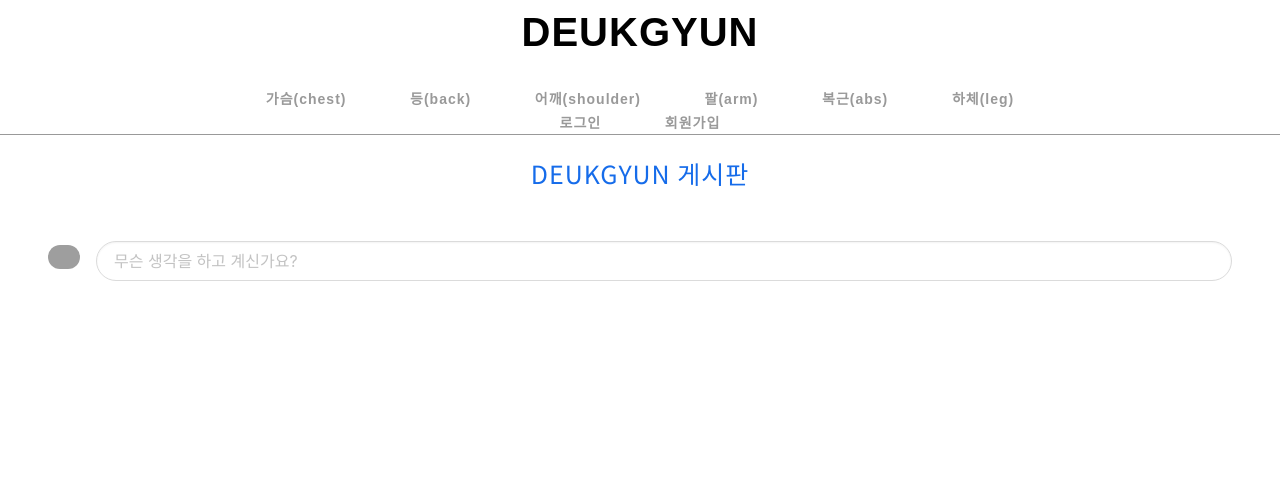
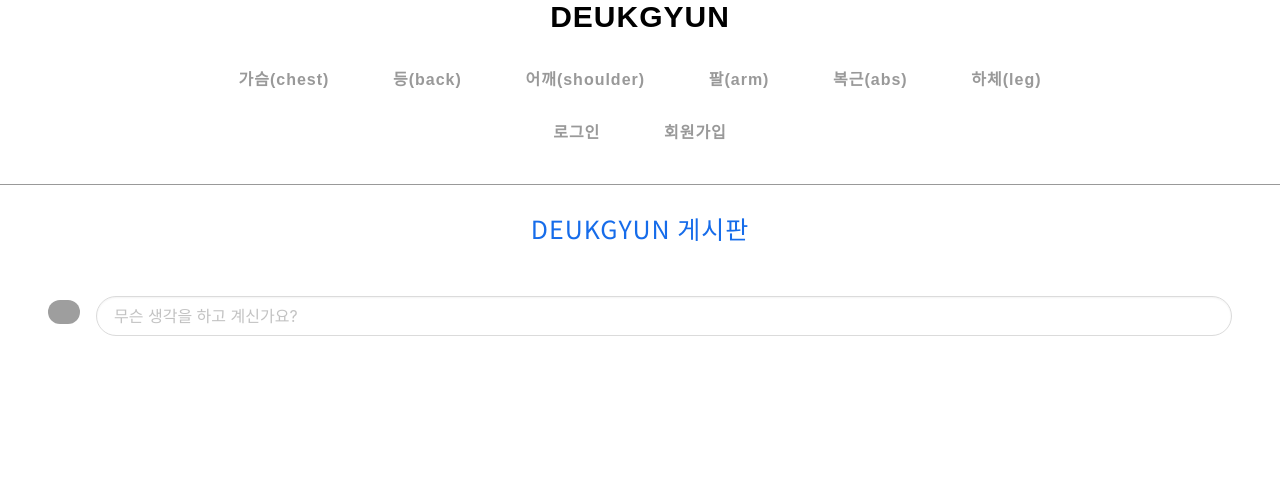
Before and after one commit to jongwanra/muscle-course, a Flask app: template Seunggyun/templates/index.html in a window 1280 px wide. Shown: the top 479 px of the page. Run offline with Flask 2, Linux system fonts and the light colour scheme; the template is opened without the code that fills it, so the values that code supplies are empty; some libraries are stand-ins or nearby versions; grey boxes are pictures that could not be loaded.

Commit message:
0916 12:04 commit

```diff
--- a/Seunggyun/static/script.js
+++ b/Seunggyun/static/script.js
@@ -110,3 +110,4 @@ function update_profile() {
 }
 
 document.getElementById('btns-me').style.color = 'red';
+document.getElementById('join').style.color = 'red';
--- a/Seunggyun/static/style3.css
+++ b/Seunggyun/static/style3.css
@@ -10,8 +10,10 @@
 
 }
 
+
+
 .header {
-    height: 135px;
+    height: 185px;
     text-align: center;
     border-bottom: 1px solid #999;
     box-sizing: border-box;
@@ -19,15 +21,16 @@
 }
 
 .header-logo h1 {
-    font: bold 40px 'arial';
-    padding-top: 10px;
+    font: bold 30px 'arial';
+    padding-top: 0px;
     letter-spacing: 1px;
     margin-top: 0px;
+    color: black;
 }
 
 .header-logo p {
     font: bold 12px 'arial';
-    letter-spacing: 1px;
+    letter-spacing: 2px;
 }
 
 .header-gnb ul {
@@ -36,49 +39,26 @@
 
 .header-gnb ul li {
     display: inline-block;
+    color: red;
 }
 
 .header-gnb ul li a {
     display: block;
-    font: bold 14px 'arial';
+    font: bold 16px 'arial';
     color: #999;
-    margin: 0px 30px;
+    margin: 2px 30px;
     letter-spacing: 1px;
 }
 
 .board2 {
     margin: auto;
     text-align: center;
-    margin-top: 20px;
+    margin-top: 25px;
     font-size: 25px;
     letter-spacing: 1px;
     color: #166cea;
 }
 
-.btn-area {
-    width: 100%;
-    height: 40px;
-    background: #166cea;
-    color: #fff;
-    font-size: 20px;
-    border: none;
-    border-radius: 25px;
-    cursor: pointer;
-    margin-top: 20px;
-    margin-bottom: 20px;
+.joins {
+    margin-top: 25px;
 }
-
-.btn-area2 {
-    width: 100%;
-    height: 40px;
-    background: #166cea;
-    color: #fff;
-    font-size: 20px;
-    border: none;
-    border-radius: 25px;
-    cursor: pointer;
-}
-
-.joins {
-    color: red;
-}
--- a/Seunggyun/templates/index.html
+++ b/Seunggyun/templates/index.html
@@ -10,7 +10,6 @@
     <script src="{{ url_for('static', filename='script.js') }}"></script>
     <meta charset="UTF-8">
     <title>메인 페이지</title>
-
 </head>
 <body>
 <header class="header">
@@ -30,14 +29,16 @@
             <li><a href="#">팔(arm)</a></li>
             <li><a href="#">복근(abs)</a></li>
             <li><a href="#">하체(leg)</a></li>
-            <div class="joins">
-            <li><a href="#">로그인</a></li>
-            <li><a href="#">회원가입</a>
+
+            <div class="joins" id="join">
+            <li><a href="/login">로그인</a></li>
+            <li><a href="/member">회원가입</a></li>
                 </div>
         </ul>
     </div>
 </header>
-    <h2 class="board2">DEUKGYUN 게시판</h2>
+    <h2 class="board2">DEUKGYUN 게시판
+
     <section class="section">
         <article class="media">
             <figure class="media-left" style="align-self: center">
@@ -46,6 +47,7 @@
                          src="{{ url_for('static', filename=user_info.profile_pic_real) }}">
                 </a>
             </figure>
+
             <div class="media-content">
                 <div class="field">
                     <p class="control">
--- a/Seunggyun/templates/user.html
+++ b/Seunggyun/templates/user.html
@@ -22,7 +22,7 @@
 
     </a>
     </div>
-    <div class="header-gnb">
+     <div class="header-gnb">
         <ul>
             <li><a href="#">가슴(chest)</a></li>
             <li><a href="#">등(back)</a></li>
@@ -37,7 +37,6 @@
         <section class="hero is-white">
             <div class="hero-body" style="padding-bottom:1rem;margin:auto;min-width: 400px">
                 <article class="media">
-
                     <figure class="media-left" style="align-self: center">
                         <a class="image is-96x96" href="#">
                             <img class="is-rounded" src="{{ url_for('static', filename=user_info.profile_pic_real) }}">
```
